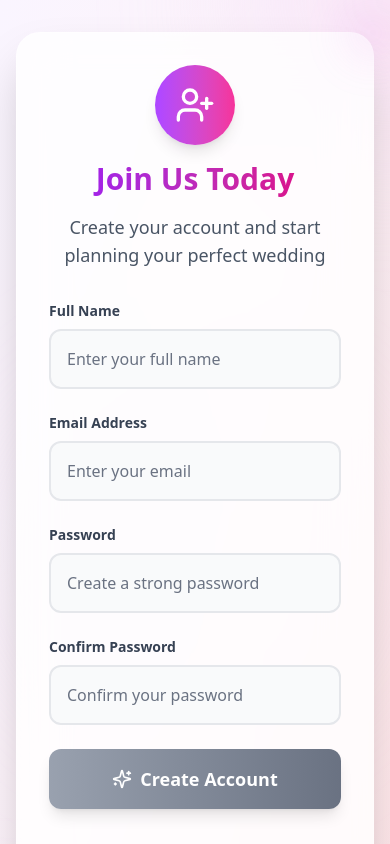
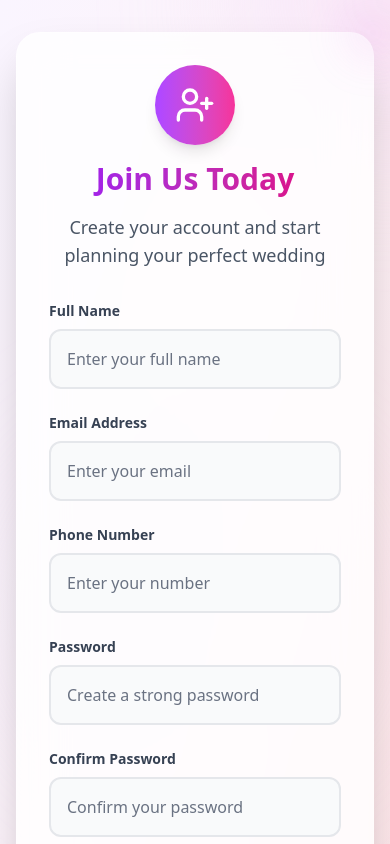
Before and after one commit to rishavadhikari4/planIt_Nepal, a React (Vite) app: page /register in a window 390 px wide. Shown: the top 844 px of the page. Built offline with nearby package versions, Linux system fonts and the light colour scheme; no server answers.

Commit message:
added the phone number feature

```diff
--- a/src/context/AuthContext.jsx
+++ b/src/context/AuthContext.jsx
@@ -131,11 +131,12 @@ const [isAuthenticated, setIsAuthenticated] = useState(
   };
 
   // User signup
-  const signup = async (name, email, password, confirmPassword) => {
+  const signup = async (name, email,number, password, confirmPassword) => {
     try {
       const { data } = await API.post("/api/auth/register", {
         name,
         email,
+        number,
         password,
         confirmPassword,
       });
--- a/src/pages/Register.jsx
+++ b/src/pages/Register.jsx
@@ -8,6 +8,7 @@ const Register = () => {
   const { signup } = useContext(AuthContext);
   const [name, setName] = useState("");
   const [email, setEmail] = useState("");
+  const [phone,setPhone] = useState("");
   const [password, setPassword] = useState("");
   const [confirmPassword, setConfirmPassword] = useState("");
   const [error, setError] = useState("");
@@ -28,7 +29,7 @@ const Register = () => {
     if (error) return;
     setLoading(true);
     try {
-      await signup(name, email, password, confirmPassword);
+      await signup(name, email, phone, password, confirmPassword);
     } catch (err) {
       setError(err.message || "Signup failed.");
     } finally {
@@ -145,6 +146,26 @@ const Register = () => {
               placeholder="Enter your email"
               value={email}
               onChange={(e) => setEmail(e.target.value)}
+              className="w-full px-4 py-4 bg-gray-50 border-2 border-gray-200 rounded-xl focus:outline-none focus:border-purple-500 focus:ring-4 focus:ring-purple-500/20 transition-all duration-300 text-gray-800 placeholder-gray-500"
+              required
+              whileFocus={{ scale: 1.02 }}
+            />
+          </motion.div>
+          {/* number */}
+          <motion.div
+            initial={{ opacity: 0, x: -20 }}
+            animate={{ opacity: 1, x: 0 }}
+            transition={{ delay: 0.5, duration: 0.6 }}
+          >
+            <label htmlFor="number" className="block text-sm font-semibold text-gray-700 mb-2">
+              Phone Number
+            </label>
+            <motion.input
+              id="number"
+              type="text"
+              placeholder="Enter your number"
+              value={phone} // <-- update this
+              onChange={(e) => setPhone(e.target.value)} // <-- and this
               className="w-full px-4 py-4 bg-gray-50 border-2 border-gray-200 rounded-xl focus:outline-none focus:border-purple-500 focus:ring-4 focus:ring-purple-500/20 transition-all duration-300 text-gray-800 placeholder-gray-500"
               required
               whileFocus={{ scale: 1.02 }}
--- a/src/pages/userProfile.jsx
+++ b/src/pages/userProfile.jsx
@@ -20,30 +20,17 @@ import {
   Shield,
   Trash2,
   AlertTriangle,
+  Phone,
 } from "lucide-react"
 import { motion, AnimatePresence } from "framer-motion"
-import { fetchLoginUser, updateProfilePicture, updateProfile,deleteAccountOfOwn } from "../services/userService"
-import API from "../services/api" // Assuming API is imported from this path
+import {
+  fetchLoginUser,
+  updateProfilePicture,
+  updateProfile,
+  deleteAccountOfOwn,
+} from "../services/userService"
 
-// Add the changePassword API function
-const changePassword = async (currentPassword, newPassword, confirmNewPassword) => {
-  try {
-    const response = await API.patch(`/api/password/changepassword`, {
-      currentPassword,
-      newPassword,
-      confirmNewPassword,
-    })
-    return response.data
-  } catch (error) {
-    console.error("Error changing password:", error)
-    throw new Error(error.response?.data?.message || "Failed to change password")
-  }
-}
-
-// Add the deleteOwnAccount API function
-const deleteOwnAccount = async (userId,password) => {
- await deleteAccountOfOwn(userId,password);
-}
+import { changePassword } from "../services/passwordService"
 
 const UserProfile = () => {
   const { logout, updateUser } = useContext(AuthContext)
@@ -158,11 +145,16 @@ const UserProfile = () => {
 
   const handleSaveEdit = async () => {
     try {
-      const updated = { ...user, [fieldToEdit]: editValue }
       const response = await updateProfile({ [fieldToEdit]: editValue })
-      setUser(response.user)
-      updateUser(response.user)
-      toast.success(`${fieldToEdit} updated successfully!`)
+
+      // Update local user state with the correct field name
+      const updatedUser = { ...user, [fieldToEdit]: editValue }
+      setUser(updatedUser)
+
+      // Update context and localStorage/sessionStorage
+      updateUser(updatedUser)
+
+      toast.success(`${fieldToEdit === "number" ? "Phone number" : fieldToEdit} updated successfully!`)
     } catch (error) {
       console.error("Failed to update profile:", error)
       toast.error("Update failed.")
@@ -281,7 +273,7 @@ const UserProfile = () => {
 
     setDeleteLoading(true)
     try {
-      await deleteOwnAccount(user._id,deletePassword)
+      await deleteAccountOfOwn(user._id, deletePassword)
 
       toast.success("Account deleted successfully. We're sorry to see you go!")
 
@@ -462,6 +454,27 @@ const UserProfile = () => {
                     onClick={() => openEditModal("email")}
                     className="w-10 h-10 bg-white rounded-full flex items-center justify-center shadow-md hover:shadow-lg transition-all duration-300 hover:scale-110 text-blue-600 hover:text-blue-700"
                     title="Edit email"
+                  >
+                    <Edit3 className="w-4 h-4" />
+                  </button>
+                </div>
+              </div>
+              {/* Phone Number */}
+              <div className="bg-gradient-to-r from-green-50 to-blue-50 rounded-2xl p-6 border border-green-100/50">
+                <div className="flex items-center justify-between">
+                  <div className="flex items-center space-x-3">
+                    <div className="w-10 h-10 bg-gradient-to-r from-green-500 to-blue-500 rounded-full flex items-center justify-center">
+                      <Phone className="w-5 h-5 text-white" />
+                    </div>
+                    <div>
+                      <p className="text-sm font-medium text-gray-500">Phone Number</p>
+                      <p className="text-lg font-semibold text-gray-800 break-all">{user.number || "Not provided"}</p>
+                    </div>
+                  </div>
+                  <button
+                    onClick={() => openEditModal("number")} // Change from "phone" to "number"
+                    className="w-10 h-10 bg-white rounded-full flex items-center justify-center shadow-md hover:shadow-lg transition-all duration-300 hover:scale-110 text-blue-600 hover:text-blue-700"
+                    title="Edit Phone"
                   >
                     <Edit3 className="w-4 h-4" />
                   </button>
@@ -651,14 +664,20 @@ const UserProfile = () => {
               {/* Modal Body */}
               <div className="p-6">
                 <label className="block text-sm font-semibold text-gray-700 mb-2 capitalize">
-                  {fieldToEdit === "name" ? "Full Name" : "Email Address"}
+                  {fieldToEdit === "name"
+                    ? "Full Name"
+                    : fieldToEdit === "email"
+                      ? "Email Address"
+                      : fieldToEdit === "number"
+                        ? "Phone Number"
+                        : fieldToEdit}
                 </label>
                 <input
-                  type={fieldToEdit === "email" ? "email" : "text"}
+                  type={fieldToEdit === "email" ? "email" : fieldToEdit === "number" ? "tel" : "text"}
                   value={editValue}
                   onChange={(e) => setEditValue(e.target.value)}
                   className="w-full px-4 py-3 bg-gray-50 border-2 border-gray-200 rounded-xl focus:outline-none focus:border-purple-500 focus:ring-4 focus:ring-purple-500/20 transition-all duration-300 text-gray-800"
-                  placeholder={`Enter your ${fieldToEdit}`}
+                  placeholder={`Enter your ${fieldToEdit === "number" ? "phone number" : fieldToEdit}`}
                 />
               </div>
 
```
